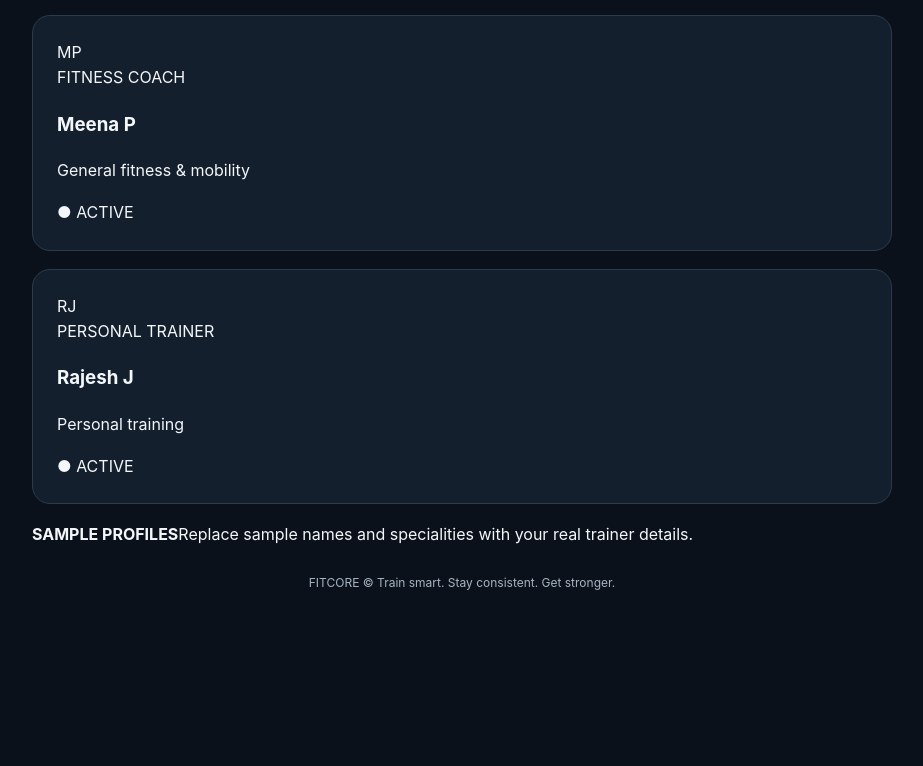
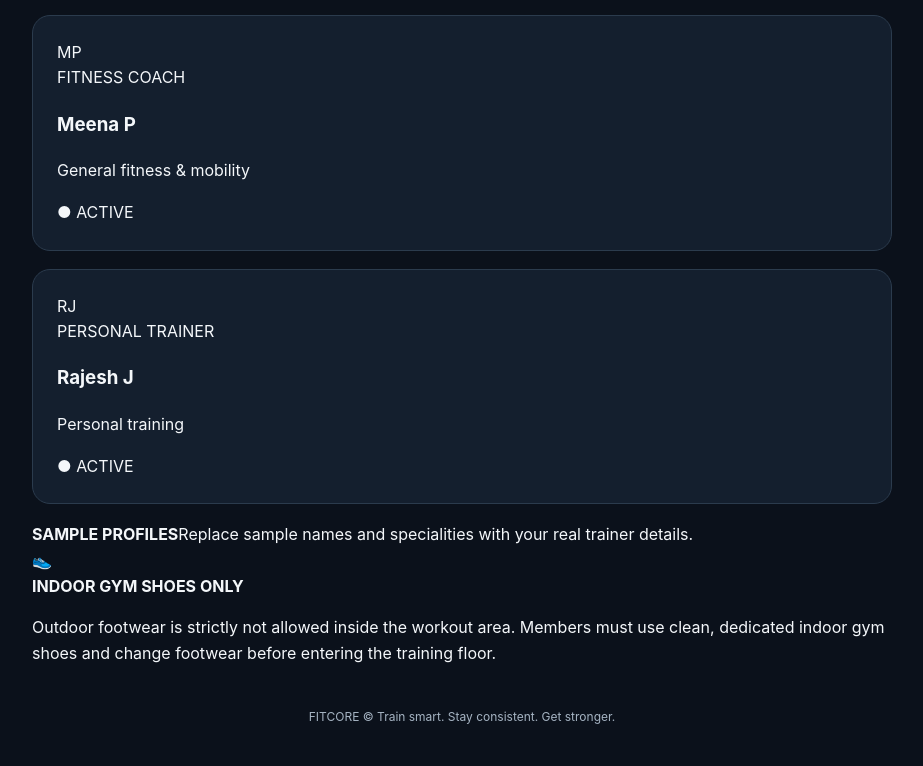
Before and after one commit to romanempire306-cloud/Fitness-pro, a plain HTML site: page index.html in a window 1280 px wide. Shown: the part 6873-7639 px from the top of the page, without its empty margins (178-1101 px from the left). Before the commit the page ends 7505 px from the top, so only its background shows below. Drawn offline with Linux system fonts and the light colour scheme; files that its build step writes are made by us from their sources; files whose address does not match are found by name.

Commit message:
Add indoor-only gym shoes policy

```diff
--- a/index.html
+++ b/index.html
@@ -109,6 +109,7 @@
       <div class="trainer-grid"><article class="panel trainer-card"><div class="trainer-avatar">AK</div><div><span class="tag">STRENGTH COACH</span><h3>Arun Kumar</h3><p data-i18n="strengthCoach">Strength & conditioning</p></div><span class="trainer-status">● <span data-i18n="active">ACTIVE</span></span></article><article class="panel trainer-card"><div class="trainer-avatar violet">MP</div><div><span class="tag">FITNESS COACH</span><h3>Meena P</h3><p data-i18n="fitnessCoach">General fitness & mobility</p></div><span class="trainer-status">● <span data-i18n="active">ACTIVE</span></span></article><article class="panel trainer-card"><div class="trainer-avatar blue">RJ</div><div><span class="tag">PERSONAL TRAINER</span><h3>Rajesh J</h3><p data-i18n="personalCoach">Personal training</p></div><span class="trainer-status">● <span data-i18n="active">ACTIVE</span></span></article></div>
       <div class="demo-note"><b data-i18n="sampleProfiles">SAMPLE PROFILES</b><span data-i18n="trainerDisclaimer">Replace sample names and specialities with your real trainer details.</span></div>
     </section>
+    <div class="shoe-policy"><div class="shoe-mark">👟</div><div><b data-i18n="shoeTitle">INDOOR GYM SHOES ONLY</b><p data-i18n="shoeText">Outdoor footwear is strictly not allowed inside the workout area. Members must use clean, dedicated indoor gym shoes and change footwear before entering the training floor.</p></div></div>
     <footer class="footer"><span>FITCORE © <span id="year"></span></span><span data-i18n="footerText">Train smart. Stay consistent. Get stronger.</span></footer>
   </main>
 </div>
```
